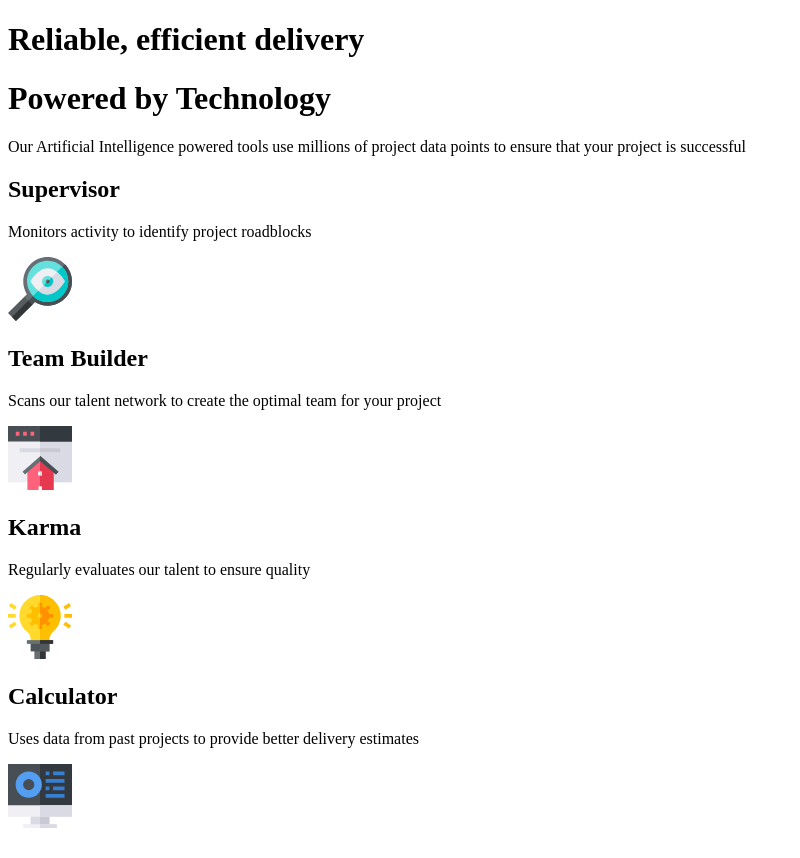
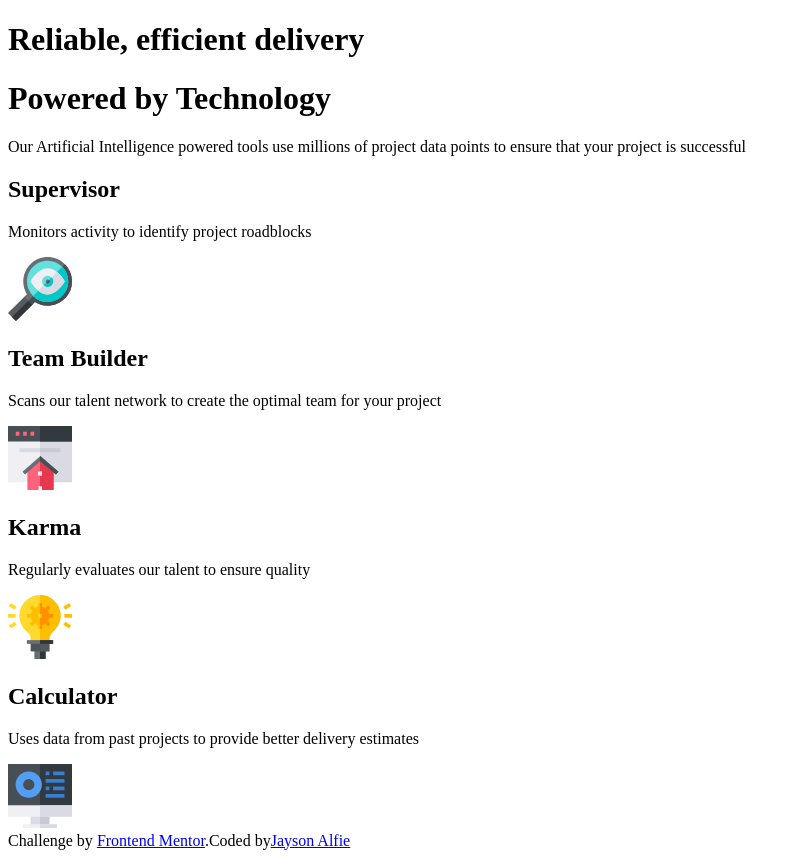
Before and after one commit to jaysonalfie/Four-card-feature-section, a React (Vite) app: page / in a window 1280 px wide. Shown: the whole page, without its empty margins (0-800 px from the left). Built offline with nearby package versions, Linux system fonts and the light colour scheme.

Commit message:
added router

```diff
--- a/index.html
+++ b/index.html
@@ -2,7 +2,7 @@
 <html lang="en">
   <head>
     <meta charset="UTF-8" />
-    <link rel="icon" type="image/svg+xml" href="/vite.svg" />
+    <link rel="icon" type="image/png" href="./src/assets/images/favicon-32x32.png" />
     <meta name="viewport" content="width=device-width, initial-scale=1.0" />
     <title>Frontend Mentor | Four card feature section</title>
   </head>
--- a/package.json
+++ b/package.json
@@ -11,7 +11,8 @@
   },
   "dependencies": {
     "react": "^18.3.1",
-    "react-dom": "^18.3.1"
+    "react-dom": "^18.3.1",
+    "react-router-dom": "^6.26.2"
   },
   "devDependencies": {
     "@eslint/js": "^9.9.0",
--- a/src/components/CardSection.jsx
+++ b/src/components/CardSection.jsx
@@ -1,4 +1,5 @@
 import './style.css'
+import { Link } from 'react-router-dom'
 import Supervisor from '../assets/images/icon-supervisor.svg'
 import TeamBuilder from '../assets/images/icon-team-builder.svg'
 import Karma from '../assets/images/icon-karma.svg'
@@ -47,6 +48,14 @@ const CardSection = () => {
            </div>
 
         </div>
+
+           <div className='attribution'>
+              Challenge by{" "}
+              <Link to="https://www.frontendmentor.io?ref=challenge" target='_blank'>Frontend Mentor</Link>
+              .Coded by
+              <Link to="https://github.com/jaysonalfie">Jayson Alfie</Link>
+           </div>
+
      </main>
     </>
   )
--- a/src/components/style.css
+++ b/src/components/style.css
@@ -0,0 +1,7 @@
+/*style.css*/
+
+*,
+*::before,
+*::after {
+    box-sizing: border-box;
+}
--- a/src/main.jsx
+++ b/src/main.jsx
@@ -1,9 +1,12 @@
 import { StrictMode } from 'react'
 import { createRoot } from 'react-dom/client'
+import { BrowserRouter as Router } from 'react-router-dom'
 import App from './App.jsx'
 
 createRoot(document.getElementById('root')).render(
   <StrictMode>
+    <Router>
     <App />
+    </Router>
   </StrictMode>,
 )
```
Also changed, not shown: 1 other file (tests, documents, lock files or other folders).
